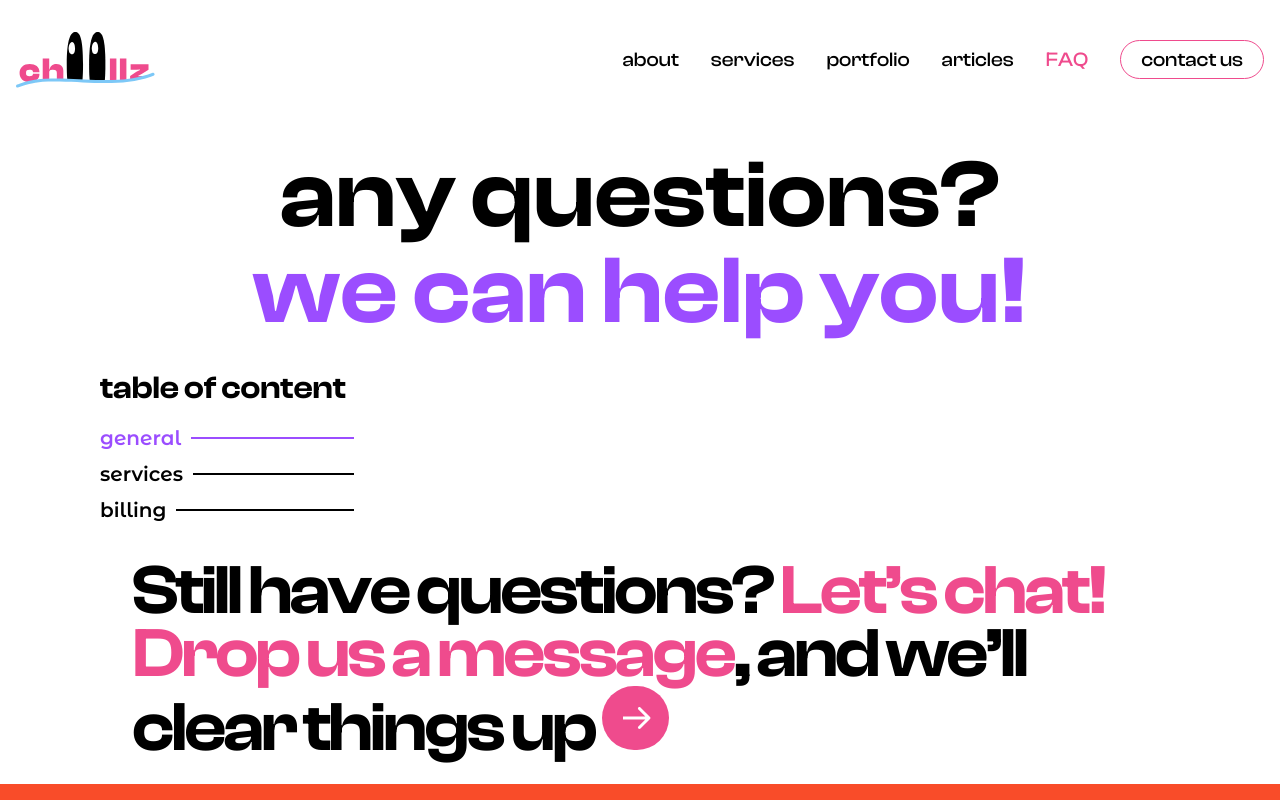
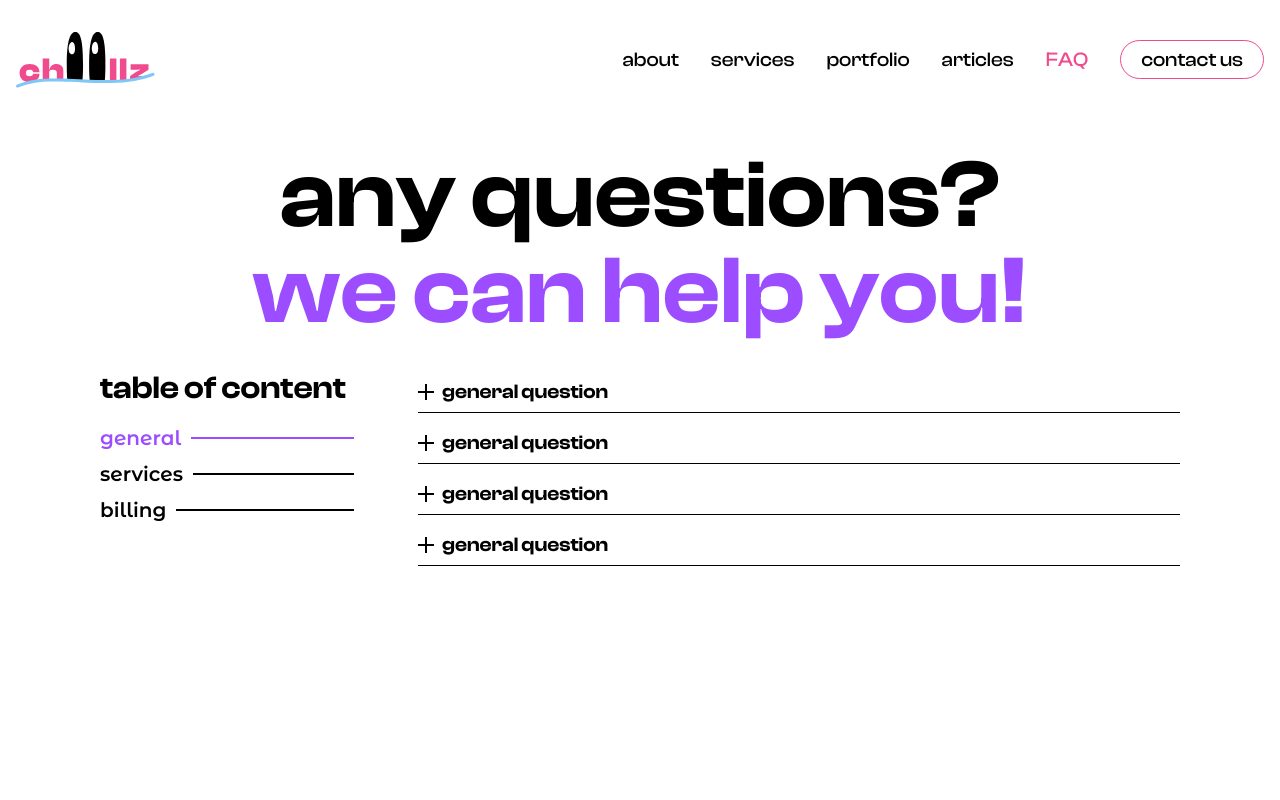
Before and after one commit to klukovka/chillz, a React (Vite) app: page /faq in a window 1280 px wide. Shown: the top 800 px of the page. Built offline with nearby package versions, Linux system fonts and the light colour scheme; a web font is replaced by a local one.

Commit message:
FaqExpandableItem

```diff
--- a/src/data/faq.js
+++ b/src/data/faq.js
@@ -2,22 +2,22 @@ const GENERAL_FAQ = {
   name: "general",
   content: [
     {
-      question: "question",
+      question: "general question",
       answer:
         "Lorem ipsum dolor sit amet, consectetur adipiscing elit, sed do eiusmod tempor incididunt ut labore et dolore magna aliqua. Ut enim ad minim veniam, quis nostrud exercitation ullamco laboris nisi ut aliquip ex ea commodo consequat.",
     },
     {
-      question: "question",
+      question: "general question",
       answer:
         "Lorem ipsum dolor sit amet, consectetur adipiscing elit, sed do eiusmod tempor incididunt ut labore et dolore magna aliqua. Ut enim ad minim veniam, quis nostrud exercitation ullamco laboris nisi ut aliquip ex ea commodo consequat.",
     },
     {
-      question: "question",
+      question: "general question",
       answer:
         "Lorem ipsum dolor sit amet, consectetur adipiscing elit, sed do eiusmod tempor incididunt ut labore et dolore magna aliqua. Ut enim ad minim veniam, quis nostrud exercitation ullamco laboris nisi ut aliquip ex ea commodo consequat.",
     },
     {
-      question: "question",
+      question: "general question",
       answer:
         "Lorem ipsum dolor sit amet, consectetur adipiscing elit, sed do eiusmod tempor incididunt ut labore et dolore magna aliqua. Ut enim ad minim veniam, quis nostrud exercitation ullamco laboris nisi ut aliquip ex ea commodo consequat.",
     },
@@ -28,22 +28,27 @@ const SERVICES_FAQ = {
   name: "services",
   content: [
     {
-      question: "question",
+      question: "services question",
       answer:
         "Lorem ipsum dolor sit amet, consectetur adipiscing elit, sed do eiusmod tempor incididunt ut labore et dolore magna aliqua. Ut enim ad minim veniam, quis nostrud exercitation ullamco laboris nisi ut aliquip ex ea commodo consequat.",
     },
     {
-      question: "question",
+      question: "services question",
       answer:
         "Lorem ipsum dolor sit amet, consectetur adipiscing elit, sed do eiusmod tempor incididunt ut labore et dolore magna aliqua. Ut enim ad minim veniam, quis nostrud exercitation ullamco laboris nisi ut aliquip ex ea commodo consequat.",
     },
     {
-      question: "question",
+      question: "services question",
       answer:
         "Lorem ipsum dolor sit amet, consectetur adipiscing elit, sed do eiusmod tempor incididunt ut labore et dolore magna aliqua. Ut enim ad minim veniam, quis nostrud exercitation ullamco laboris nisi ut aliquip ex ea commodo consequat.",
     },
     {
-      question: "question",
+      question: "services question",
+      answer:
+        "Lorem ipsum dolor sit amet, consectetur adipiscing elit, sed do eiusmod tempor incididunt ut labore et dolore magna aliqua. Ut enim ad minim veniam, quis nostrud exercitation ullamco laboris nisi ut aliquip ex ea commodo consequat.",
+    },
+    {
+      question: "services question",
       answer:
         "Lorem ipsum dolor sit amet, consectetur adipiscing elit, sed do eiusmod tempor incididunt ut labore et dolore magna aliqua. Ut enim ad minim veniam, quis nostrud exercitation ullamco laboris nisi ut aliquip ex ea commodo consequat.",
     },
@@ -54,22 +59,17 @@ const BILLING_FAQ = {
   name: "billing",
   content: [
     {
-      question: "question",
+      question: "billing question",
       answer:
         "Lorem ipsum dolor sit amet, consectetur adipiscing elit, sed do eiusmod tempor incididunt ut labore et dolore magna aliqua. Ut enim ad minim veniam, quis nostrud exercitation ullamco laboris nisi ut aliquip ex ea commodo consequat.",
     },
     {
-      question: "question",
+      question: "billing question",
       answer:
         "Lorem ipsum dolor sit amet, consectetur adipiscing elit, sed do eiusmod tempor incididunt ut labore et dolore magna aliqua. Ut enim ad minim veniam, quis nostrud exercitation ullamco laboris nisi ut aliquip ex ea commodo consequat.",
     },
     {
-      question: "question",
-      answer:
-        "Lorem ipsum dolor sit amet, consectetur adipiscing elit, sed do eiusmod tempor incididunt ut labore et dolore magna aliqua. Ut enim ad minim veniam, quis nostrud exercitation ullamco laboris nisi ut aliquip ex ea commodo consequat.",
-    },
-    {
-      question: "question",
+      question: "billing question",
       answer:
         "Lorem ipsum dolor sit amet, consectetur adipiscing elit, sed do eiusmod tempor incididunt ut labore et dolore magna aliqua. Ut enim ad minim veniam, quis nostrud exercitation ullamco laboris nisi ut aliquip ex ea commodo consequat.",
     },
--- a/src/pages/faq/componens/FaqContent.jsx
+++ b/src/pages/faq/componens/FaqContent.jsx
@@ -1,6 +1,7 @@
 import { useState } from "react";
 import FAQ from "../../../data/faq.js";
 import classes from "./FaqContent.module.css";
+import FaqExpandableItem from "./FaqExpandableItem";
 import FaqTableOfContent from "./FaqTableOfContent";
 
 export default function FaqContent() {
@@ -18,7 +19,15 @@ export default function FaqContent() {
           />
         ))}
       </div>
-      <div className={classes["faq"]}></div>
+      <div className={classes["faq"]}>
+        {selectedFAQ.content.map((item, index) => (
+          <FaqExpandableItem
+            question={item.question}
+            content={item.answer}
+            key={`${index}_${item.question}`}
+          />
+        ))}
+      </div>
     </div>
   );
 }
--- /dev/null
+++ b/src/pages/faq/componens/FaqExpandableItem.jsx
@@ -0,0 +1,29 @@
+import { useState } from "react";
+import styles from "./FaqExpandableItem.module.css";
+
+const FaqExpandableItem = ({ question, content }) => {
+  const [isExpanded, setIsExpanded] = useState(false);
+
+  return (
+    <div className={styles.item}>
+      <div className={styles.header} onClick={() => setIsExpanded(!isExpanded)}>
+        <span
+          className={`${styles.icon} ${isExpanded ? styles.minus : ""}`}
+        ></span>
+        <span className={styles.question}>{question}</span>
+      </div>
+
+      <div
+        className={`${styles.contentWrapper} ${
+          isExpanded ? styles.expanded : ""
+        }`}
+      >
+        <div className={styles.content}>{content}</div>
+      </div>
+
+      <div className={styles.divider}></div>
+    </div>
+  );
+};
+
+export default FaqExpandableItem;
--- /dev/null
+++ b/src/pages/faq/componens/FaqExpandableItem.module.css
@@ -0,0 +1,75 @@
+.item {
+    cursor: pointer;
+    padding: 10px 0;
+}
+
+.header {
+    display: flex;
+    align-items: center;
+    font-weight: bold;
+}
+
+.icon {
+    position: relative;
+    width: 16px;
+    height: 16px;
+    display: inline-block;
+    margin-right: 8px;
+}
+
+.icon::before,
+.icon::after {
+    content: '';
+    position: absolute;
+    background-color: #000;
+    transition: transform 0.3s ease;
+}
+
+.icon::before {
+    width: 100%;
+    height: 2px;
+    top: 50%;
+    left: 0;
+    transform: translateY(-50%);
+}
+
+.icon::after {
+    width: 2px;
+    height: 100%;
+    left: 50%;
+    top: 0;
+    transform: translateX(-50%);
+}
+
+.minus::after {
+    transform: scaleY(0); /* Hides the vertical bar */
+}
+
+.question {
+    font-weight: 600;
+    font-size: 20px;
+    line-height: 1;
+}
+
+/* Wrapper for smooth height animation */
+.contentWrapper {
+    max-height: 0;
+    overflow: hidden;
+    transition: max-height 0.5s ease-in-out;
+}
+
+.expanded {
+    max-height: 500px; /* Large enough to accommodate content */
+}
+
+.content {
+    font-style: italic;
+    margin: 10px 0px 0px 24px;
+    font-size: 20px;
+    font-family: 'Montserrat Alternates', system-ui, Avenir, Helvetica, Arial, sans-serif;
+}
+
+.divider {
+    border-top: 1px solid #000;
+    margin-top: 10px;
+}
```
